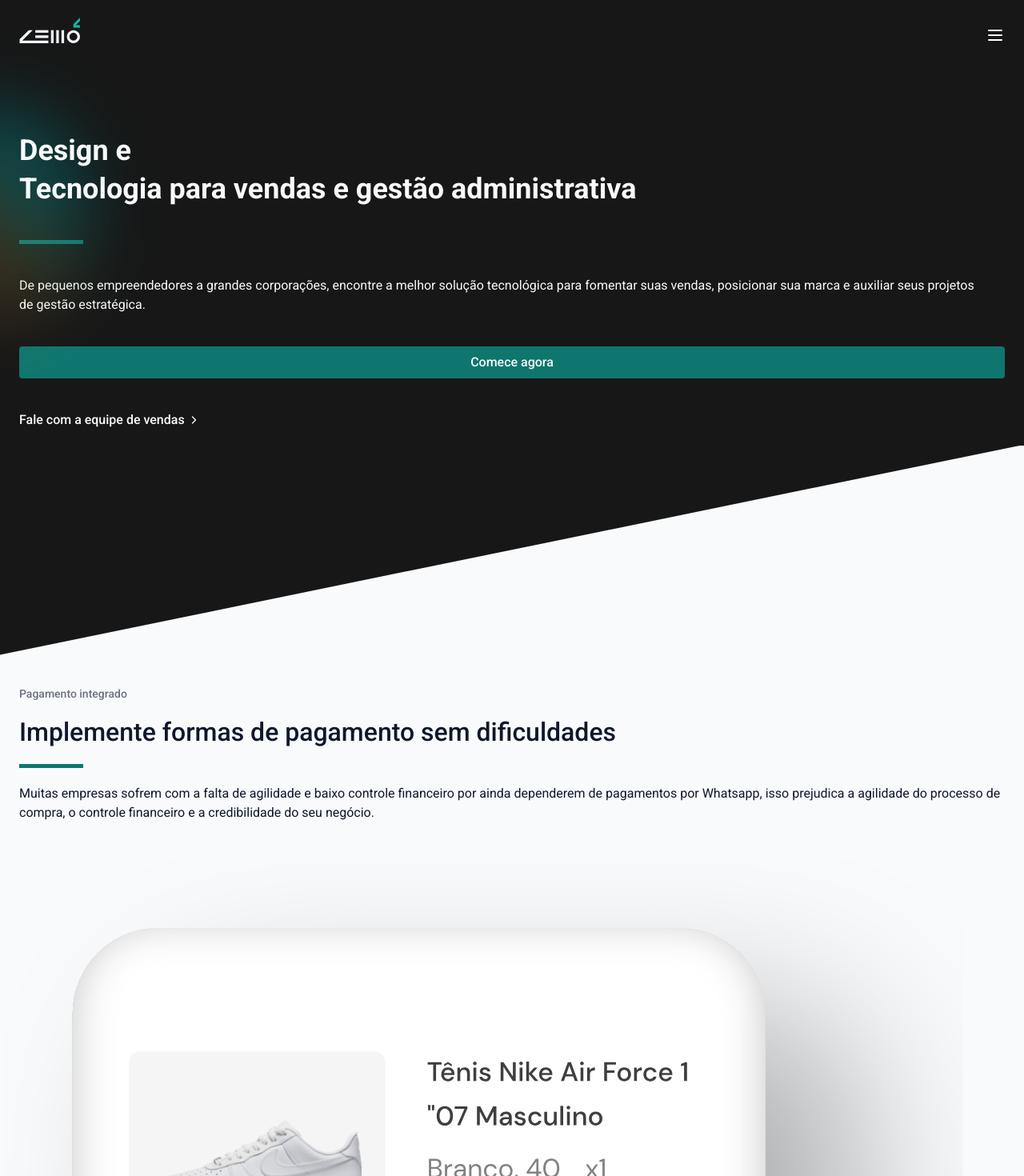
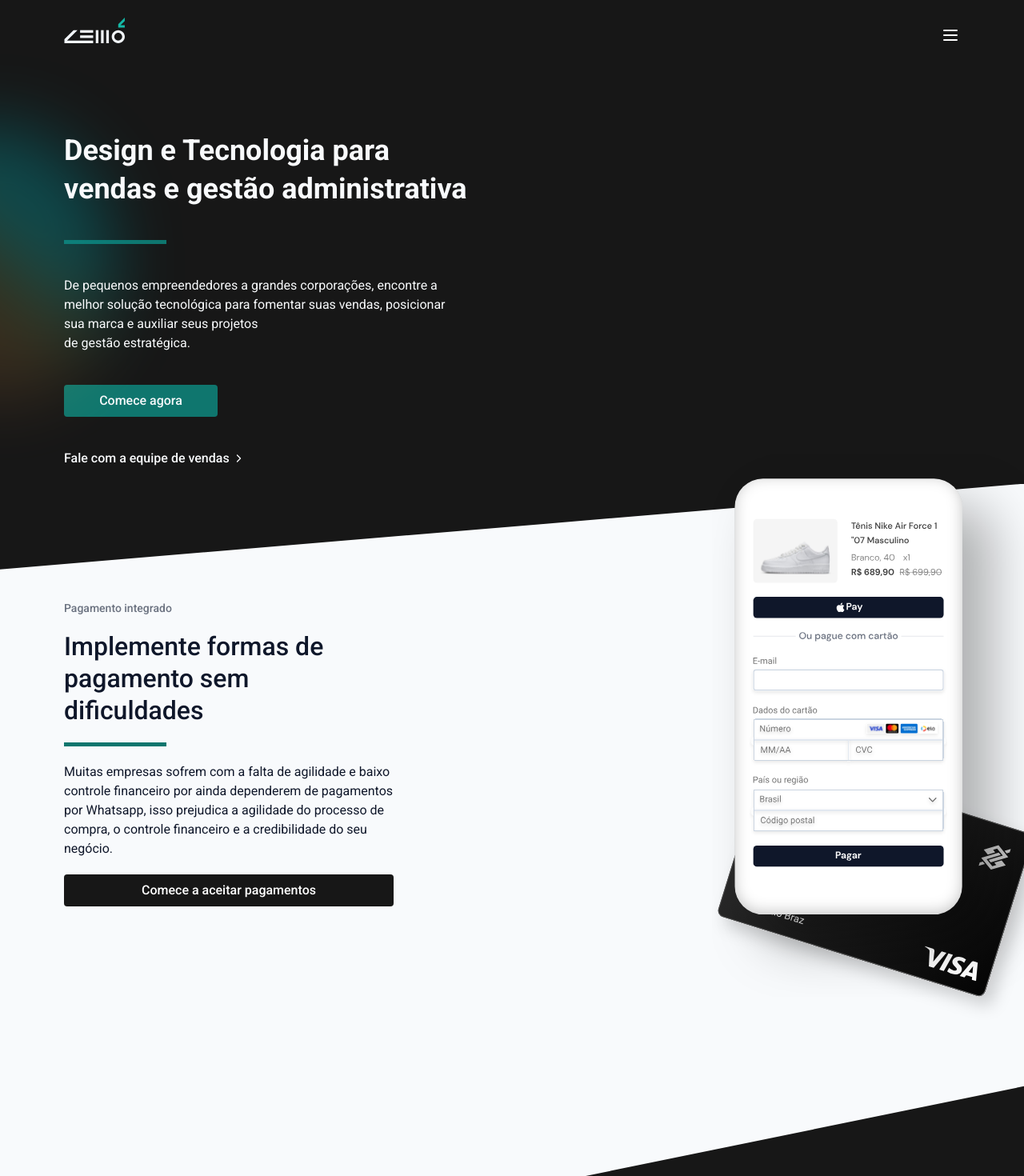
Before and after one commit to matheusmfl/lemon-tech, a Next.js app: page / in a window 1280 px wide. Shown: the top 1470 px of the page at 80% size. Built offline with nearby package versions, Linux system fonts and the light colour scheme.

Commit message:
Create Hero, Header, Section1 MediumScreen, create MediumSeparator

```diff
--- a/src/app/(home)/layout.tsx
+++ b/src/app/(home)/layout.tsx
@@ -16,7 +16,7 @@ export default function RootLayout({ children }: { children: ReactNode }) {
   return (
     <html lang="en">
       <body className={roboto.className}>
-        <main className="bg-neutral-900 flex flex-col">{children}</main>
+        <main className="bg-neutral-900 flex flex-col md:z-10">{children}</main>
       </body>
     </html>
   )
--- a/src/components/Header.tsx
+++ b/src/components/Header.tsx
@@ -4,7 +4,7 @@ import Image from 'next/image'
 
 export function Header() {
   return (
-    <header className="px-6 py-8 flex justify-between">
+    <header className="px-6 py-8 flex justify-between md:px-20">
       <div className="-mt-[10px]">
         <Image src={logo} alt="Logomarca da empresa" />
       </div>
--- a/src/components/Hero.tsx
+++ b/src/components/Hero.tsx
@@ -4,27 +4,28 @@ import arrow from '../assets/arrowRight.svg'
 
 export function Hero() {
   return (
-    <section className="relative px-6 flex flex-col py-5 gap-10">
+    <section className="relative px-6 flex flex-col py-5 gap-10 md:px-20 md:overflow-y-visible md:z-10">
       <div
-        className="absolute left-0 top-1/2 h-[271px] w-[208px] -translate-y-48 rounded-full -translate-x-1/2
+        className="absolute left-0 top-1/2 h-[271px] w-[208px] md:h-[344px] md:w-[275px] -translate-y-48 rounded-full -translate-x-1/2
      opacity-50 blur-full bg-gradient-image"
       />
       <div className="pt-14 z-10">
         <h1 className="font-semibold text-4xl leading-[48px] text-slate-50 text-left">
-          Design e<br /> Tecnologia para vendas e gestão administrativa
+          Design e<br className="md:hidden" /> Tecnologia para
+          <br className="hidden md:block" /> vendas e gestão administrativa
         </h1>
       </div>
 
       <Separator />
 
-      <span className="font-normal text-base leading-6 text-slate-50">
+      <span className="font-normal text-base leading-6 text-slate-50 md:w-[482px] z-10">
         De pequenos empreendedores a grandes corporações, encontre a melhor
         solução tecnológica para fomentar suas vendas, posicionar sua marca e
         auxiliar seus projetos
         <br /> de gestão estratégica.
       </span>
 
-      <button className="font-medium leading-5 hover:brightness-95 text-slate-50 py-[10px] w-full text-center bg-teal-700 rounded-[4px]">
+      <button className="font-medium md:w-[192px] leading-5 hover:brightness-95 text-slate-50 py-[10px] w-full text-center bg-teal-700 rounded-[4px]">
         Comece agora
       </button>
 
--- a/src/components/Section1.tsx
+++ b/src/components/Section1.tsx
@@ -3,23 +3,33 @@ import separator from '../assets/separator.svg'
 import mockup from '../assets/mockupFirstSection.svg'
 import { Separator } from './Separator'
 import rightSeparator from '../assets/rightSeparator.svg'
+import mdSeparator from '../assets/mediumSeparator.svg'
 
 export function Section1() {
   return (
-    <section className="flex flex-col bg-slate-50 overflow-x-hidden">
+    <section className="flex flex-col bg-slate-50 overflow-x-hidden md:overflow-y-visible">
       <div className="-translate-x-1">
         <Image
           src={separator}
           alt="Separador de página"
           width={1800}
           height={1400}
+          className=" md:hidden"
+        />
+        <Image
+          src={mdSeparator}
+          alt="Separador medio"
+          width={1800}
+          height={1400}
+          className="hidden md:block w-full"
         />
       </div>
-
+      {/* Essa DIV serve para responsividade, para colocar a imagem e o container alinhado */}
+      <div className="md:flex">
         {/* Main container */}
-      <div className="pt-10 pb-10 px-6 bg-slate-50">
+        <div className="pt-10 pb-10 px-6 md:px-20 bg-slate-50 md:pb-0">
           {/* Hero text Div */}
-        <div className="flex flex-col gap-5">
+          <div className="flex flex-col gap-5 md:w-[412px]">
             <span className="font-medium text-sm text-gray-500 leading-4">
               Pagamento integrado
             </span>
@@ -33,21 +43,34 @@ export function Section1() {
             <span className="font-normal text-base leading-6 text-slate-900">
               Muitas empresas sofrem com a falta de agilidade e baixo controle
               financeiro por ainda dependerem de pagamentos por Whatsapp, isso
-            prejudica a agilidade do processo de compra, o controle financeiro e
-            a credibilidade do seu negócio.
+              prejudica a agilidade do processo de compra, o controle financeiro
+              e a credibilidade do seu negócio.
             </span>
+            {/* Botão só existe na responsividade */}
+            <button className="w-full py-[10px] hidden md:block font-medium text-white text-base leading-5 bg-neutral-900 rounded-[4px] hover:brightness-95  ">
+              Comece a aceitar pagamentos
+            </button>
           </div>
         </div>
         {/* Div de imagem */}
-      <div className="translate-x-1 bg-slate-50">
-        <Image src={mockup} width={1200} height={1200} alt="Mockup alt text" />
+        <div className="translate-x-1 bg-slate-50 md:-translate-y-36 right-0 md:bg-transparent md:z-50 md:absolute md:w-[394px] md:h-[645px]">
+          <Image
+            src={mockup}
+            width={1200}
+            height={1200}
+            alt="Mockup alt text"
+          />
         </div>
+        {/* Div fantasma pois o position precisa dela */}
+        <div className="hidden md:block md:w-[394px] md:h-[645px]" />
         {/* div do button */}
-      <div className="px-6 py-4">
+        <div className="px-6 py-4 md:hidden">
           <button className="w-full py-[10px] font-medium text-white text-base leading-5 bg-neutral-900 rounded-[4px] hover:brightness-95  ">
             Comece a aceitar pagamentos
           </button>
         </div>
+      </div>
+
       <div className="translate-x-1">
         <Image
           src={rightSeparator}
--- a/src/components/Separator.tsx
+++ b/src/components/Separator.tsx
@@ -1,3 +1,3 @@
 export function Separator() {
-  return <div className="w-20 h-[5px] bg-teal-700"></div>
+  return <div className="w-20 md:w-32 h-[5px] bg-teal-700"></div>
 }
```
Also changed, not shown: src/assets/mediumSeparator.svg (added). Lines whose indentation alone changed are shown as unchanged.
